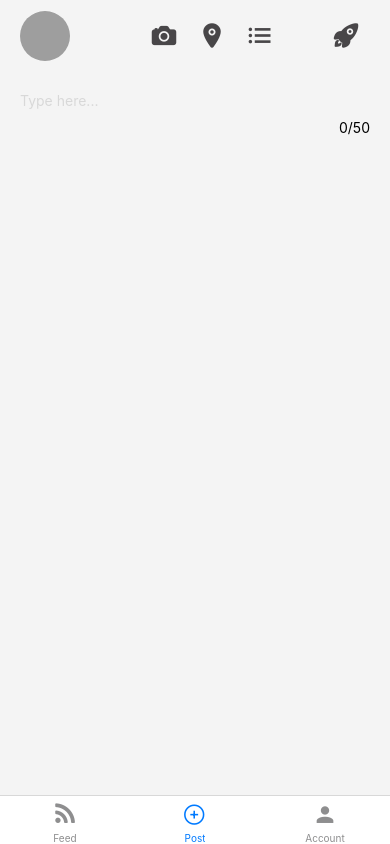
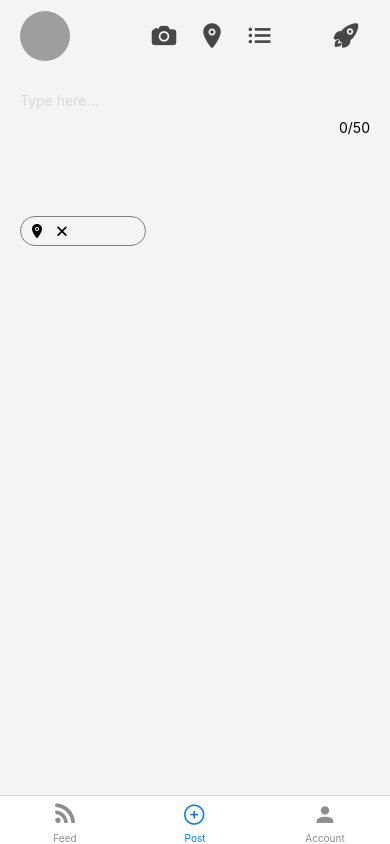
Before and after one commit to isaacpitwa/orion, a React Native app: screen /Post in a window 390 px wide. Built offline with nearby package versions, Linux system fonts and the light colour scheme; grey boxes are pictures that could not be loaded; what react-native-toast-notifications would draw is missing.

Commit message:
Iclude Location selection

```diff
--- a/src/components/LocationModal.tsx
+++ b/src/components/LocationModal.tsx
@@ -9,14 +9,17 @@ import {
   View,
 } from 'react-native';
 import MaterialIcons from 'react-native-vector-icons/MaterialCommunityIcons';
+import {CONSTANTS} from '../utils/Constants';
 type ILocationModalModalProps = {
   modalVisible: boolean;
   setModalVisible: (value: boolean) => void;
+  setLocation: (value: string) => void;
 };
 
 const LocationModal = ({
   modalVisible,
   setModalVisible,
+  setLocation,
 }: ILocationModalModalProps) => {
   return (
     <View>
@@ -46,6 +49,19 @@ const LocationModal = ({
                 style={styles.input}
                 underlineColorAndroid="transparent"
               />
+            </View>
+            <View style={styles.locationList}>
+              {CONSTANTS.LOCATIONS.map((location: any) => (
+                <Pressable
+                  key={location.id}
+                  style={styles.location}
+                  onPress={() => {
+                    setModalVisible(!modalVisible);
+                    setLocation(location);
+                  }}>
+                  <Text style={styles.locationText}>{location.label}</Text>
+                </Pressable>
+              ))}
             </View>
           </View>
         </View>
@@ -116,5 +132,17 @@ const styles = StyleSheet.create({
     padding: 10,
     color: '#000',
   },
+  location: {
+    color: '79787A',
+    textAlign: 'left',
+    marginTop: 14,
+  },
+  locationText: {
+    color: '79787A',
+  },
+  locationList: {
+    marginTop: 16,
+    width: '100%',
+  },
 });
 export default LocationModal;
--- a/src/screens/AddPost.tsx
+++ b/src/screens/AddPost.tsx
@@ -1,12 +1,15 @@
 import React, {useState} from 'react';
 import {SafeAreaView, StyleSheet, Text, TextInput, View} from 'react-native';
 import {Components} from '../components';
+import Ionicons from 'react-native-vector-icons/Ionicons';
 
 const AddPostScreen = () => {
   const [captionText, setCaptionText] = useState('');
   const [imageList, setImageList] = useState<any>([]);
   const [categoryModalVisible, setCategoryModalVisible] = useState(false);
   const [locationModalVisible, setLocationModalVisible] = useState(false);
+  const [location, setLocation] = useState<any>({});
+  const [category, setCategory] = useState<any>({});
 
   return (
     <View style={styles.container}>
@@ -40,7 +43,17 @@ const AddPostScreen = () => {
         <Components.LocationModal
           modalVisible={locationModalVisible}
           setModalVisible={setLocationModalVisible}
+          setLocation={setLocation}
         />
+        <View style={styles.selectionList}>
+          {location && (
+            <View style={styles.selectionBtn}>
+              <Ionicons name="location" size={16} />
+              <Text style={styles.selectionText}>{location.label}</Text>
+              <Ionicons name="close" size={18} />
+            </View>
+          )}
+        </View>
       </SafeAreaView>
     </View>
   );
@@ -64,6 +77,25 @@ const styles = StyleSheet.create({
     flexDirection: 'row',
     padding: 20,
   },
+  selectionList: {
+    padding: 20,
+  },
+  selectionText: {
+    color: '#7E7D7E',
+    fontSize: 12,
+  },
+  selectionBtn: {
+    display: 'flex',
+    flexDirection: 'row',
+    alignItems: 'center',
+    padding: 8,
+    paddingVertical: 4,
+    borderWidth: 1,
+    borderColor: '#7E7D7E',
+    width: '36%',
+    gap: 4,
+    borderRadius: 20,
+  },
 });
 
 export default AddPostScreen;
--- a/src/utils/Constants.ts
+++ b/src/utils/Constants.ts
@@ -13,4 +13,23 @@ const FEED_CATEGORIES = [
   },
 ];
 
-export const CONSTANTS = {FEED_CATEGORIES};
+const LOCATIONS = [
+  {
+    id: 1,
+    label: 'Melbourne',
+  },
+  {
+    id: 2,
+    label: 'Sydney',
+  },
+  {
+    id: 3,
+    label: 'Brisbane',
+  },
+  {
+    id: 4,
+    label: 'Perth',
+  },
+];
+
+export const CONSTANTS = {FEED_CATEGORIES, LOCATIONS};
```
